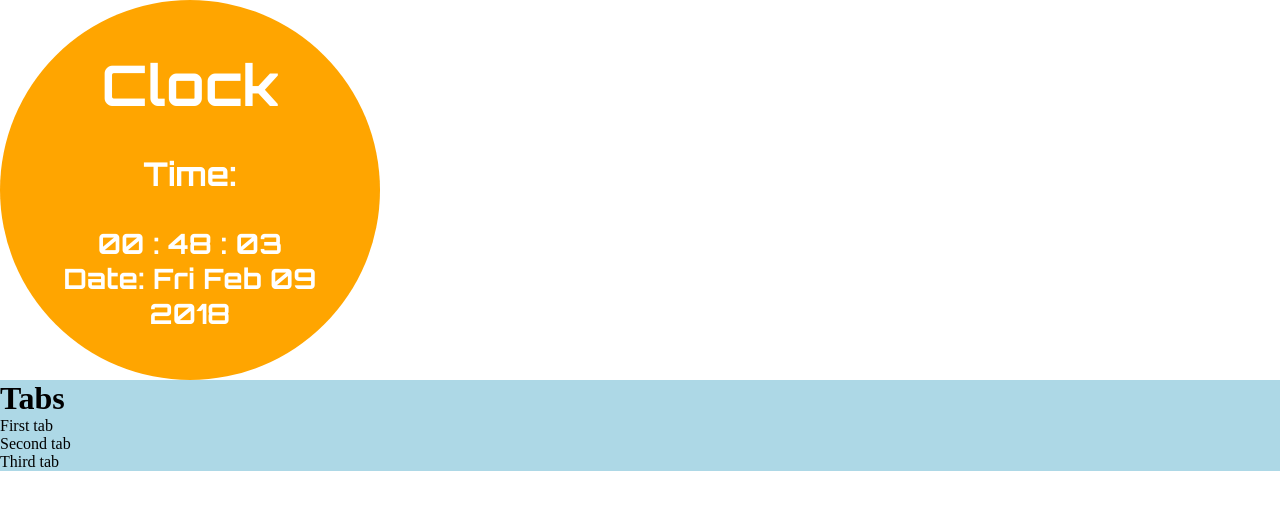
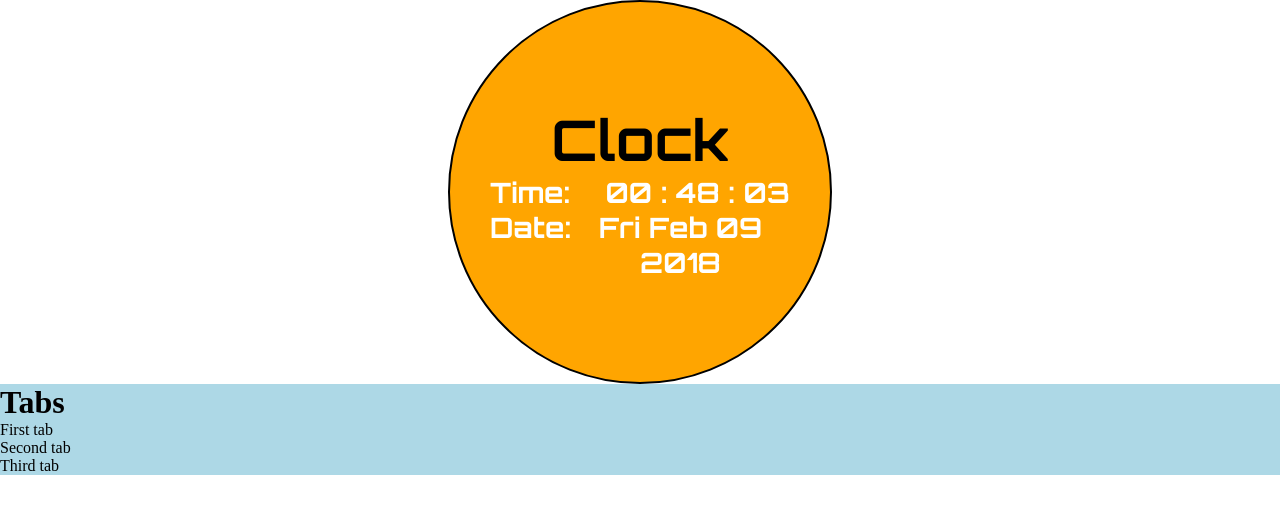
Before and after one commit to michaelzhu1/Funsize-projects, a PHP site: page / in a window 1280 px wide. Shown: the top 514 px of the page. Run offline with PHP 8.4, Linux system fonts and the light colour scheme; style sheets or scripts are compiled from the project's sources.

Commit message:
Finish clock widget

```diff
--- a/react-widgets/frontend/clock.jsx
+++ b/react-widgets/frontend/clock.jsx
@@ -31,17 +31,26 @@ class Clock extends React.Component {
     minutes = (minutes < 10) ? `0${minutes}` : minutes;
     seconds = (seconds < 10) ? `0${seconds}` : seconds;
     return(
+      <div>
         <div className="clock">
           <h1>Clock</h1>
-        <h3>
+          <p>
+            <span>
               Time:
-        </h3>
+            </span>
             <span>
               {hours} : {minutes} : {seconds}
             </span>
+          </p>
           <p>
-          Date: {this.state.time.toDateString()}
+            <span>
+              Date:
+            </span>
+            <span>
+              {this.state.time.toDateString()}
+            </span>
           </p>
+        </div>
       </div>
     );
   }
--- a/react-widgets/stylesheets/main.css
+++ b/react-widgets/stylesheets/main.css
@@ -33,6 +33,17 @@ span, article, footer, time, small {
   text-align: center;
   font-family: Orbitron;
   justify-content: center;
+  margin: 0 auto;
+  border: 2px black solid;
+}
+
+.clock h1 {
+  color: black;
+}
+
+.clock p {
+  display: flex;
+  justify-content: space-between;
 }
 
 .tabs {
```
Lines whose indentation alone changed are shown as unchanged.
